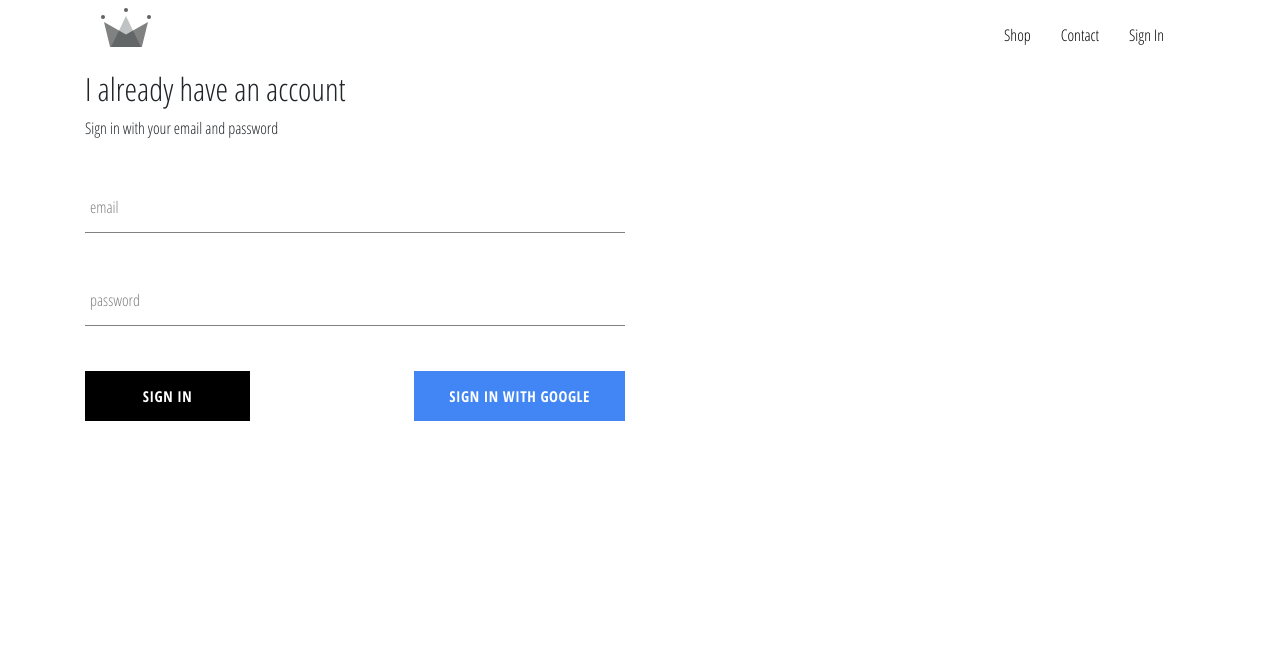
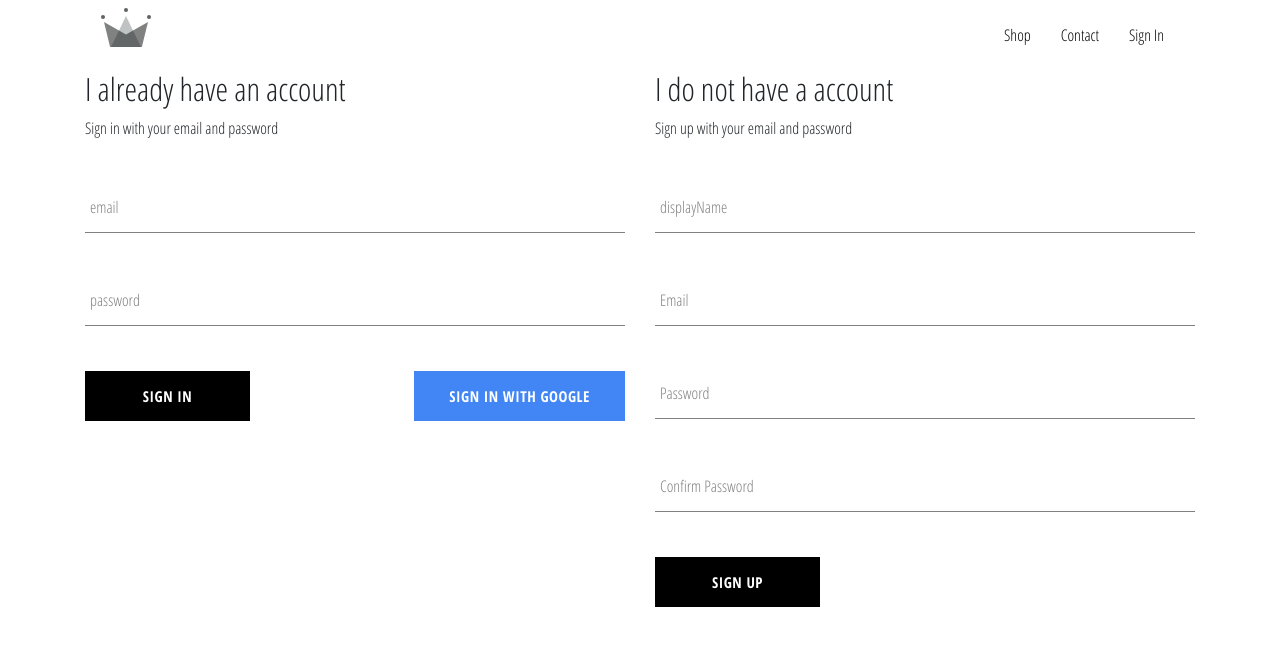
Before and after one commit to krittiyaclark/clothing-store, a React (Create React App) app: page /signin in a window 1280 px wide. Shown: the top 646 px of the page. Built offline with nearby package versions, Linux system fonts and the light colour scheme; no server answers.

Commit message:
implemented firebase utils, included ability to store authenticated user into firestore database

```diff
--- a/src/components/sign-in/sign-in.component.jsx
+++ b/src/components/sign-in/sign-in.component.jsx
@@ -1,6 +1,6 @@
 import React from 'react';
 
-import { Row, Col } from 'react-bootstrap';
+import Col from 'react-bootstrap/Col';
 import FormInput from '../form-input/form-input.component';
 import CustomButton from '../custom-button/custom-button.component';
 
@@ -30,9 +30,9 @@
 	};
 
 	render() {
+		const { email, password } = this.state;
 		return (
-			<Row>
-				<Col sm={6}>
+			<Col sm={6} md={6}>
 				<h2>I already have an account</h2>
 				<span>Sign in with your email and password</span>
 
@@ -40,7 +40,7 @@
 					<FormInput
 						name='email'
 						type='email'
-							value={this.state.email}
+						value={email}
 						handleChange={this.handleChange}
 						label='email'
 						required
@@ -48,7 +48,7 @@
 					<FormInput
 						name='password'
 						type='password'
-							value={this.state.password}
+						value={password}
 						handleChange={this.handleChange}
 						label='password'
 						required
@@ -63,7 +63,6 @@
 					</div>
 				</form>
 			</Col>
-			</Row>
 		);
 	}
 }
--- /dev/null
+++ b/src/components/sign-up/sign-up.component.jsx
@@ -0,0 +1,107 @@
+import React from 'react';
+
+import Col from 'react-bootstrap/Col';
+import FormInput from '../form-input/form-input.component';
+import CustomButton from '../custom-button/custom-button.component';
+
+import { auth, createUserProfileDocument } from '../../firebase/firebase.utils';
+
+import './sign-up.styles.scss';
+
+class SignUp extends React.Component {
+	constructor() {
+		super();
+
+		this.state = {
+			displayName: '',
+			email: '',
+			password: '',
+			confirmPassword: '',
+		};
+	}
+
+	handleSubmit = async (event) => {
+		event.preventDefault();
+
+		const { displayName, email, password, confirmPassword } = this.state;
+
+		if (password !== confirmPassword) {
+			alert("passwords don't match");
+			return;
+		}
+
+		try {
+			const { user } = await auth.createUserWithEmailAndPassword(
+				email,
+				password
+			);
+
+			await createUserProfileDocument(user, { displayName });
+
+			this.setState({
+				displayName: '',
+				email: '',
+				password: '',
+				confirmPassword: '',
+			});
+		} catch (error) {
+			console.error(error);
+		}
+	};
+
+	handleChange = (event) => {
+		const { name, value } = event.target;
+
+		this.setState({ [name]: value });
+	};
+
+	render() {
+		const { displayName, email, password, confirmPassword } = this.state;
+		return (
+			<Col md={6}>
+				<h2>I do not have a account</h2>
+				<span>Sign up with your email and password</span>
+
+				<form onSubmit={this.handleSubmit}>
+					<FormInput
+						name='displayName'
+						type='displayName'
+						value={displayName}
+						handleChange={this.handleChange}
+						label='displayName'
+						required
+					/>
+					<FormInput
+						name='email'
+						type='email'
+						value={email}
+						handleChange={this.handleChange}
+						label='Email'
+						required
+					/>
+					<FormInput
+						name='password'
+						type='password'
+						value={password}
+						handleChange={this.handleChange}
+						label='Password'
+						required
+					/>
+					<FormInput
+						name='confirmPassword'
+						type='password'
+						value={confirmPassword}
+						handleChange={this.handleChange}
+						label='Confirm Password'
+						required
+					/>
+					<div className='buttons'>
+						<CustomButton type='submit'>SIGN UP</CustomButton>
+					</div>
+				</form>
+			</Col>
+		);
+	}
+}
+
+export default SignUp;
--- /dev/null
+++ b/src/components/sign-up/sign-up.styles.scss
@@ -0,0 +1,3 @@
+.title {
+	margin: 10px 0;
+}
--- a/src/pages/sign-in-and-sign-up/sign-in-and-sign-up.component.jsx
+++ b/src/pages/sign-in-and-sign-up/sign-in-and-sign-up.component.jsx
@@ -1,15 +1,17 @@
 import React from 'react';
 
-import Container from 'react-bootstrap/Container';
+import { Container, Row } from 'react-bootstrap';
 import SignIn from '../../components/sign-in/sign-in.component';
+import SignUp from '../../components/sign-up/sign-up.component';
 
 import './sign-in-and-sign-up.component';
 
 const SignInAndSignUp = () => (
 	<Container>
-		<div className='sign-in-and-sign-up'>
+		<Row>
 			<SignIn />
-		</div>
+			<SignUp />
+		</Row>
 	</Container>
 );
 
```
Lines whose indentation alone changed are shown as unchanged.
